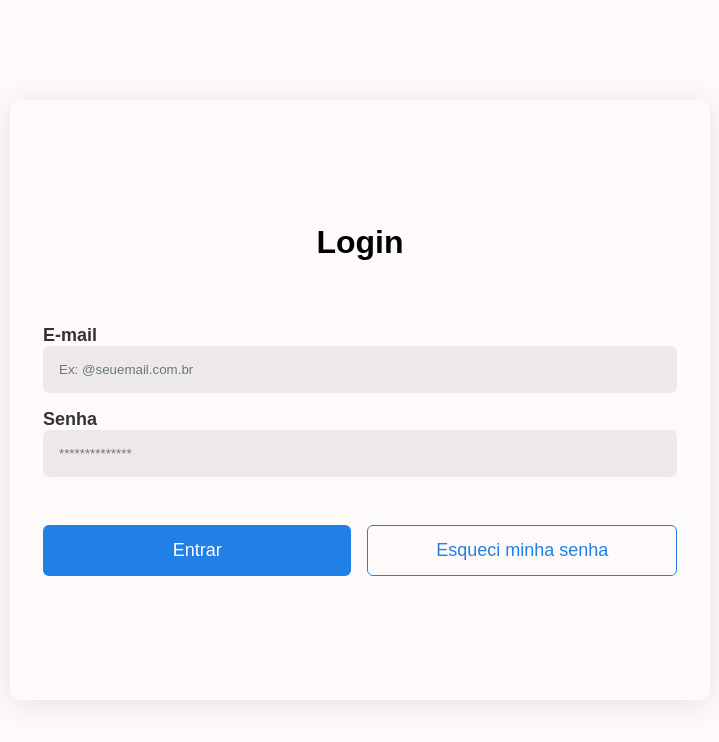
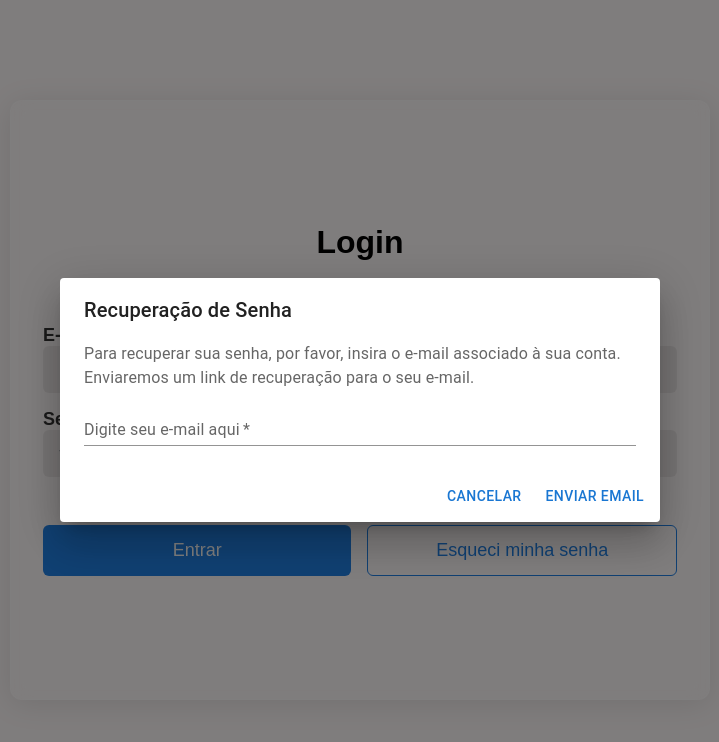
Before and after one commit to Escala-Web/react-nsararidades, a React (Vite) app: page /administrativo/login in a window 1280 px wide. Both pictures are taken after a click on the button "Esqueci minha senha". Shown: the top 742 px of the page, without its empty margins (280-999 px from the left). Built offline with nearby package versions, Linux system fonts and the light colour scheme; no server answers.

Commit message:
feat: adicionou funcionalidade de resetar senha do admin

```diff
--- a/src/hooks/admin/useAdmin.tsx
+++ b/src/hooks/admin/useAdmin.tsx
@@ -60,7 +60,8 @@ export const useAdmin = () => {
             navigate('/login');
         },
         onError: (error) => {
-            // console.log(error)
+            toast.error(error.response.data.message);
+            navigate('administrativo/login');
         }
     })
 
--- /dev/null
+++ b/src/pages/Dashboard/components/ForgetPassword/index.tsx
@@ -0,0 +1,77 @@
+import Button from "@mui/material/Button";
+import TextField from "@mui/material/TextField";
+import Dialog from "@mui/material/Dialog";
+import DialogActions from "@mui/material/DialogActions";
+import DialogContent from "@mui/material/DialogContent";
+import DialogContentText from "@mui/material/DialogContentText";
+import DialogTitle from "@mui/material/DialogTitle";
+import { useState } from "react";
+import { useAdmin } from "../../../../hooks/admin/useAdmin";
+
+export const ForgetPassword = () => {
+    const [open, setOpen] = useState(false);
+    const [email, setEmail] = useState('');
+
+    const { forgetPassword } = useAdmin();
+
+    const handleClickOpen = () => {
+        setOpen(true);
+    };
+
+    const handleClose = () => {
+        setOpen(false);
+    };
+
+    const toggleSubmit = () => {
+        forgetPassword.mutate({
+            email: email
+        })
+        handleClose();
+    }
+
+    return (
+        <>
+            <button
+                type="button"
+                className="button no_contain"
+                onClick={handleClickOpen}
+            >
+                Esqueci minha senha
+            </button>
+            <Dialog
+                open={open}
+                onClose={handleClose}
+                slotProps={{
+                    paper: {
+                        component: "form",
+                    },
+                }}
+            >
+                <DialogTitle>Recuperação de Senha</DialogTitle>
+                <DialogContent>
+                    <DialogContentText>
+                        Para recuperar sua senha, por favor, insira o e-mail associado à sua
+                        conta. Enviaremos um link de recuperação para o seu e-mail.
+                    </DialogContentText>
+                    <TextField
+                        autoFocus
+                        required
+                        margin="dense"
+                        id="name"
+                        name="email"
+                        label="Digite seu e-mail aqui"
+                        type="email"
+                        fullWidth
+                        variant="standard"
+                        value={email}
+                        onChange={(event) => setEmail(event.target.value)}
+                    />
+                </DialogContent>
+                <DialogActions>
+                    <Button onClick={handleClose}>Cancelar</Button>
+                    <Button type="button" onClick={toggleSubmit}>Enviar email</Button>
+                </DialogActions>
+            </Dialog>
+        </>
+    );
+};
--- a/src/pages/Dashboard/pages/Login/index.tsx
+++ b/src/pages/Dashboard/pages/Login/index.tsx
@@ -1,6 +1,7 @@
 import { FormEvent, useState } from "react";
 import { Container, Formulario } from "./styles";
 import { useAdmin } from "../../../../hooks/admin/useAdmin";
+import { ForgetPassword } from "../../components/ForgetPassword";
 
 export const Login = () => {
 	const { login } = useAdmin();
@@ -45,7 +46,7 @@ export const Login = () => {
 						</div>
 						<div className="form_buttons">
 							<button onClick={handleLogin} className="contain">Entrar</button>
-							<button className="no_contain">Esqueci minha senha</button>
+							<ForgetPassword />
 						</div>
 					</Formulario>
 				</div>
--- /dev/null
+++ b/src/pages/ResetPassword/index.tsx
@@ -0,0 +1,86 @@
+import { FormEvent, useState } from "react";
+import { Title } from "../templates/Template01/components/Title";
+import { Formulario } from "../templates/Template01/styles/Formulario";
+import { Container } from "./style";
+import { toast } from "react-toastify";
+import { useSearchParams } from "react-router-dom";
+import { useAdmin } from "../../hooks/admin/useAdmin";
+
+export const ResetPassword = () => {
+  const [password, setPassword] = useState("");
+  const [passwordC, setPasswordC] = useState("");
+
+  const { resetPassword } = useAdmin();
+
+  const [search] = useSearchParams();
+
+  const handleSubmit = (event: FormEvent) => {
+    event.preventDefault();
+
+    const token = String(search.get("token"));
+
+    if (!password || !passwordC) {
+      toast.error("Preencha ambos os campos de senha");
+      return;
+    }
+
+    if (password.length < 6) {
+      toast.error("A senha deve ter pelo menos 6 caracteres");
+      return;
+    }
+
+    if (password !== passwordC) {
+      toast.error("As senhas devem ser iguais");
+      return;
+    }
+
+    if (!token) {
+      toast.error("Token de recuperação inválido ou ausente");
+      return;
+    }
+
+    resetPassword.mutate({
+      password,
+      token,
+    });
+  };
+
+  return (
+    <>
+      <Container>
+        <div className="container">
+          <Title title="Recuperar Senha" align="start" />
+          <Formulario onSubmit={handleSubmit}>
+            <div className="form_block">
+              <label htmlFor="password">Senha</label>
+              <input
+                placeholder="Senha"
+                type="password"
+                name="password"
+                id="password"
+                value={password}
+                onChange={(event) => setPassword(event.target.value)}
+              />
+            </div>
+            <div className="form_block mt">
+              <label htmlFor="passwordC">Confirmar senha</label>
+              <input
+                placeholder="Confirmar senha"
+                type="password"
+                name="passwordC"
+                id="passwordC"
+                value={passwordC}
+                onChange={(event) => setPasswordC(event.target.value)}
+              />
+            </div>
+            <div className="form_flex mt">
+              <button type="submit" className="button contain">
+                Confirmar
+              </button>
+            </div>
+          </Formulario>
+        </div>
+      </Container>
+    </>
+  );
+};
--- /dev/null
+++ b/src/pages/ResetPassword/style.tsx
@@ -0,0 +1,20 @@
+import styled from "styled-components";
+
+export const Container = styled.div`
+
+    min-height: 86vh;
+    display: flex;
+    align-items: center;
+    justify-content: center;
+
+    .container {
+        min-width: 1440px;
+        box-shadow: 0 0 8px ${({ theme }) => theme.text_third};
+        border-radius: 8px;
+        /* height: 600px; */
+
+        padding: 2rem;
+
+    }
+
+`;
--- a/src/pages/templates/Template01/pages/ResetPassword/index.tsx
+++ b/src/pages/templates/Template01/pages/ResetPassword/index.tsx
@@ -19,7 +19,8 @@ export const ResetPassword = () => {
         event.preventDefault();
 
         if(password != passwordC) {
-            toast.error('As senhas devem ser iguais')
+            toast.error('As senhas devem ser iguais');
+			return;
         }
 
         resetPasswordLogin.mutate({
--- a/src/routes/index.tsx
+++ b/src/routes/index.tsx
@@ -11,6 +11,7 @@ import { ActiveStriper } from "../components/ActiveStriper";
 import { FilterProvider } from "../context/Filter";
 import { ScrollToTop } from "../components/ScrollToTop";
 import { Editor } from "../pages/Editor";
+import { ResetPassword } from "../pages/ResetPassword";
 
 export const RouteApp = () => {
 	const { findAllStore } = useStore();
@@ -39,6 +40,7 @@ export const RouteApp = () => {
 						/>
 						<Route path="/administrativo/login" element={<Login />} />
 						<Route path="/administrativo/active-stripe" element={<ActiveStriper />} />
+						<Route path="/administrativo/reset-password" element={<ResetPassword/>}/>
 
 						<Route
 							path="/administrativo/*"
```
